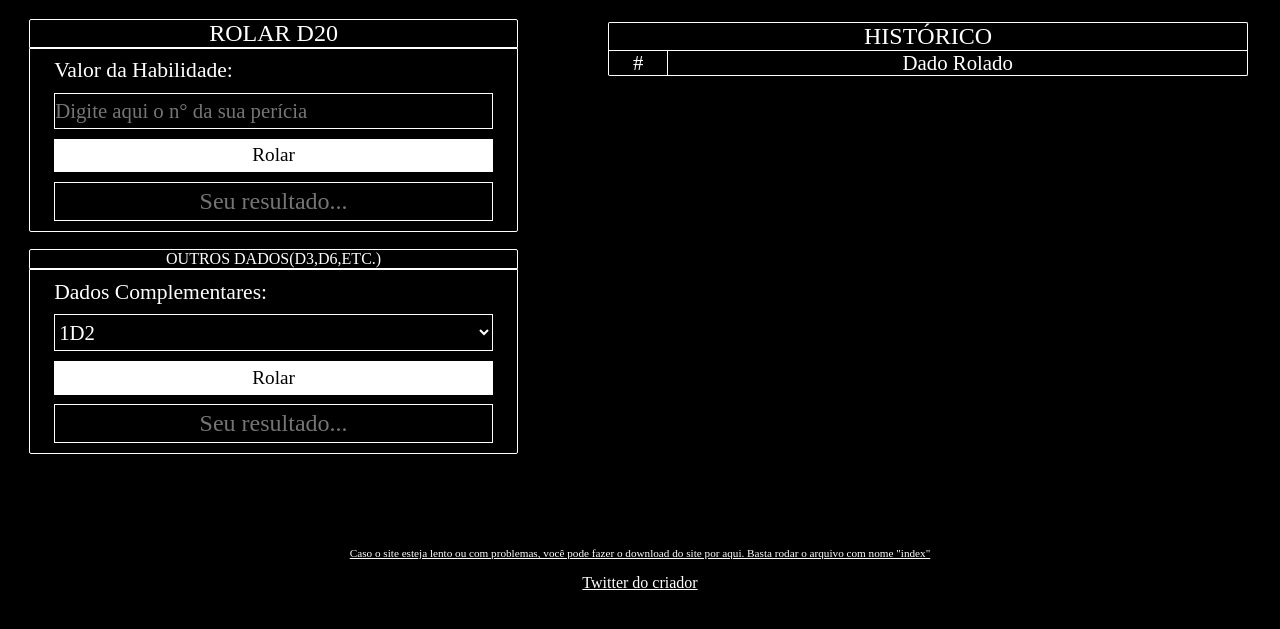
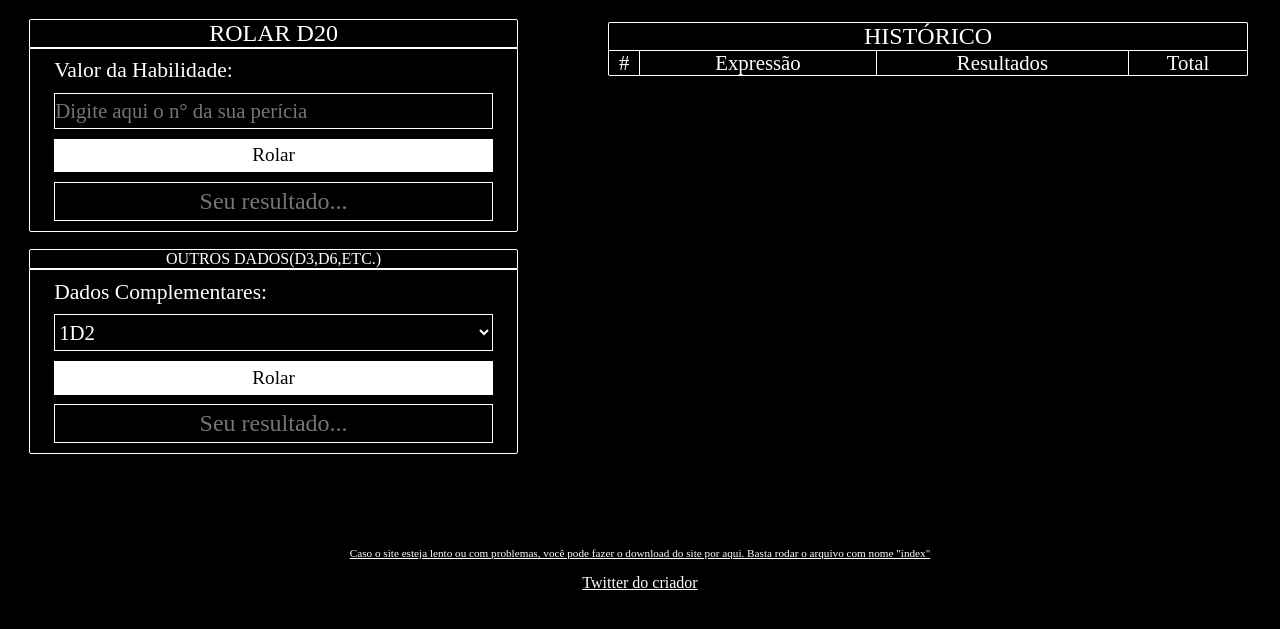
Before and after one commit to 0horaa/ordem-paranormal-dados, a plain HTML site: page index.html in a window 1280 px wide. Shown: the part 167-796 px from the top of the page. Drawn offline with Linux system fonts and the light colour scheme; a web font is replaced by a local one.

Commit message:
feat: refactor table structure

```diff
--- a/index.html
+++ b/index.html
@@ -73,10 +73,15 @@
                 <h2>HISTÓRICO</h2>
             </div>
             <table id="table">
-                <tr id="trFirst">
-                    <td>#</td>
-                    <td>Dado Rolado</td>
-                </tr>
+                <thead>
+                    <tr id="trFirst">
+                        <td>#</td>
+                        <td>Expressão</td>
+                        <td>Resultados</td>
+                        <td>Total</td>
+                    </tr>
+                </thead>
+                <tbody></tbody>
             </table>
         </section>
     </section>
```
